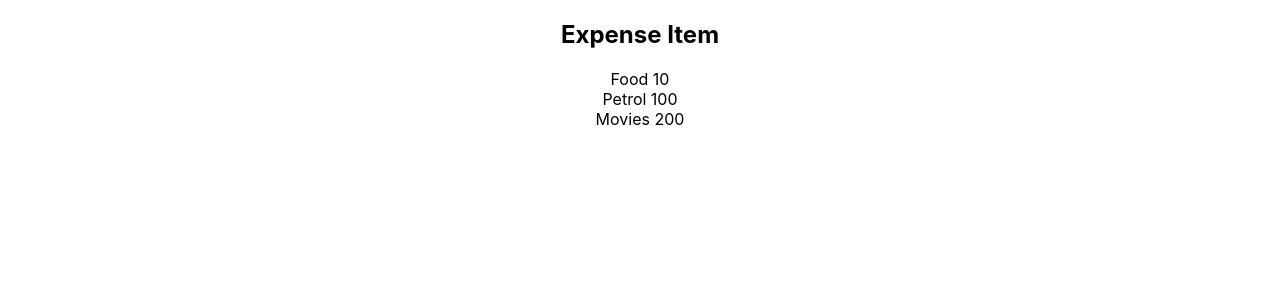
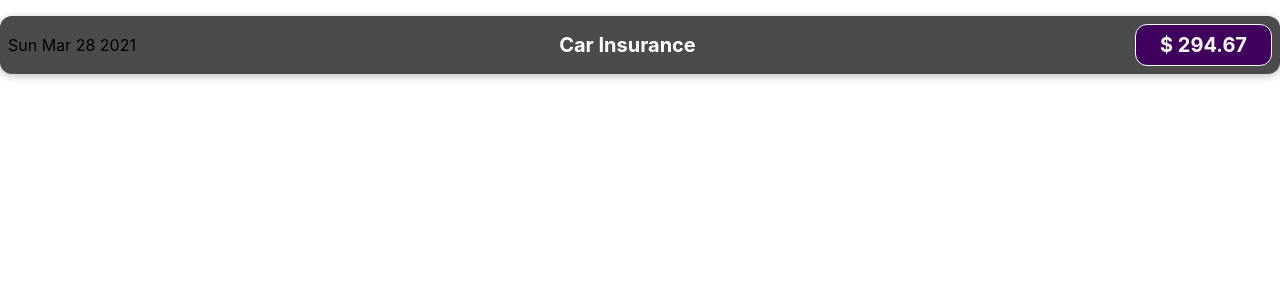
Before and after one commit to JaiminSheladiya/sharpener-practice, a React (Create React App) app in the folder first-react/: page / in a window 1280 px wide. Shown: the top 300 px of the page. Built offline with nearby package versions, Linux system fonts and the light colour scheme.

Commit message:
adding css to react project

```diff
--- /dev/null
+++ b/first-react/src/components/ExpenseItem.css
@@ -0,0 +1,56 @@
+.expense-item {
+  display: flex;
+  justify-content: space-between;
+  align-items: center;
+  box-shadow: 0 2px 8px rgba(0, 0, 0, 0.25);
+  padding: 0.5rem;
+  margin: 1rem 0;
+  border-radius: 12px;
+  background-color: #4b4b4b;
+}
+
+.expense-item__description {
+  display: flex;
+  flex-direction: column;
+  gap: 1rem;
+  align-items: flex-end;
+  flex-flow: column-reverse;
+  justify-content: flex-start;
+  flex: 1;
+}
+
+.expense-item h2 {
+  color: #3a3a3a;
+  font-size: 1rem;
+  flex: 1;
+  margin: 0 1rem;
+  color: white;
+}
+
+.expense-item__price {
+  font-size: 1rem;
+  font-weight: bold;
+  color: white;
+  background-color: #40005d;
+  border: 1px solid white;
+  padding: 0.5rem;
+  border-radius: 12px;
+}
+
+@media (min-width: 580px) {
+  .expense-item__description {
+    flex-direction: row;
+    align-items: center;
+    justify-content: flex-start;
+    flex: 1;
+  }
+
+  .expense-item__description h2 {
+    font-size: 1.25rem;
+  }
+
+  .expense-item__price {
+    font-size: 1.25rem;
+    padding: 0.5rem 1.5rem;
+  }
+}
--- a/first-react/src/components/ExpenseItem.jsx
+++ b/first-react/src/components/ExpenseItem.jsx
@@ -1,15 +1,20 @@
-import React from 'react'
-import Expense from './Expense'
+import React from "react";
+import Expense from "./Expense";
+import "./ExpenseItem.css";
+const ExpenseItem = () => {
+  const expenseDate = new Date(2021, 2, 28);
+  const expenseTitle = "Car Insurance";
+  const expenseAmount = 294.67;
 
-const ExpenseItem = () => {
   return (
-    <>
-      <h2>Expense Item</h2>
-      <Expense item={["Food", 10]} />
-      <Expense item={["Petrol", 100]} />
-      <Expense item={["Movies", 200]} />
-    </>
+    <div className="expense-item">
+      <div>{expenseDate.toDateString()}</div>
+      <div className="expense-item__description">
+        <h2>{expenseTitle}</h2>
+        <div className="expense-item__price">$ {expenseAmount}</div>
+      </div>
+    </div>
   );
-}
+};
 
-export default ExpenseItem
+export default ExpenseItem;
```
